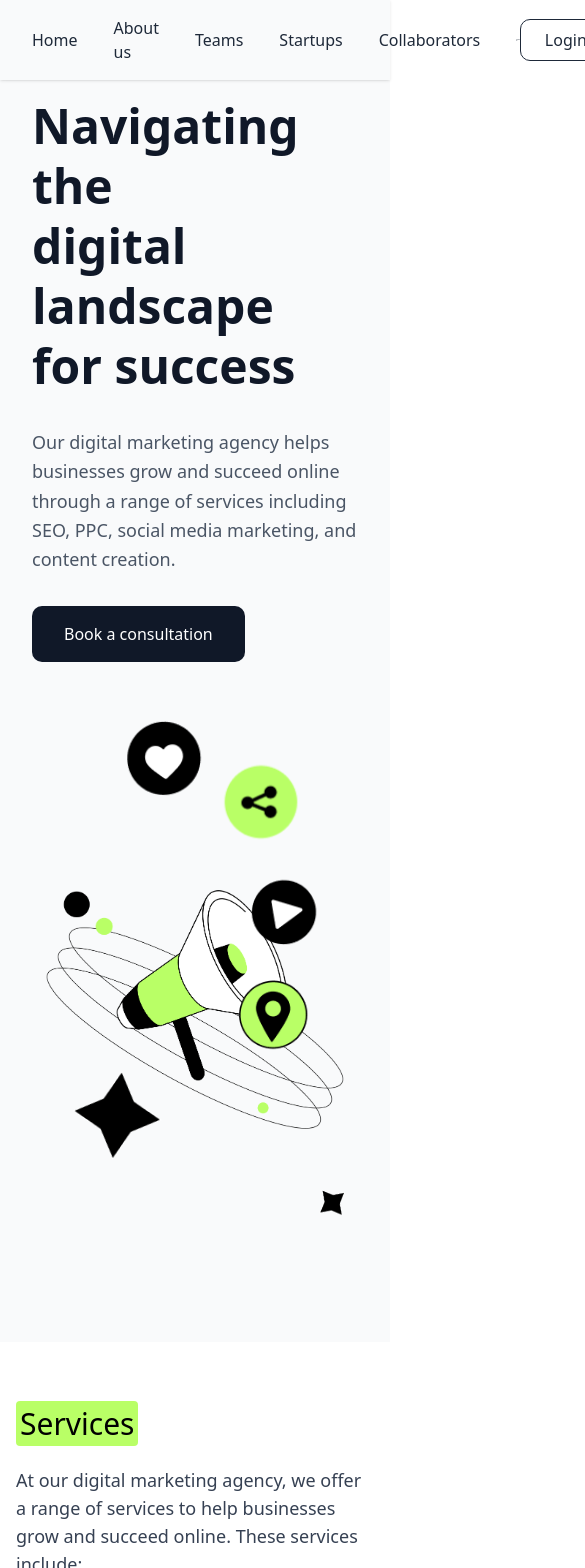
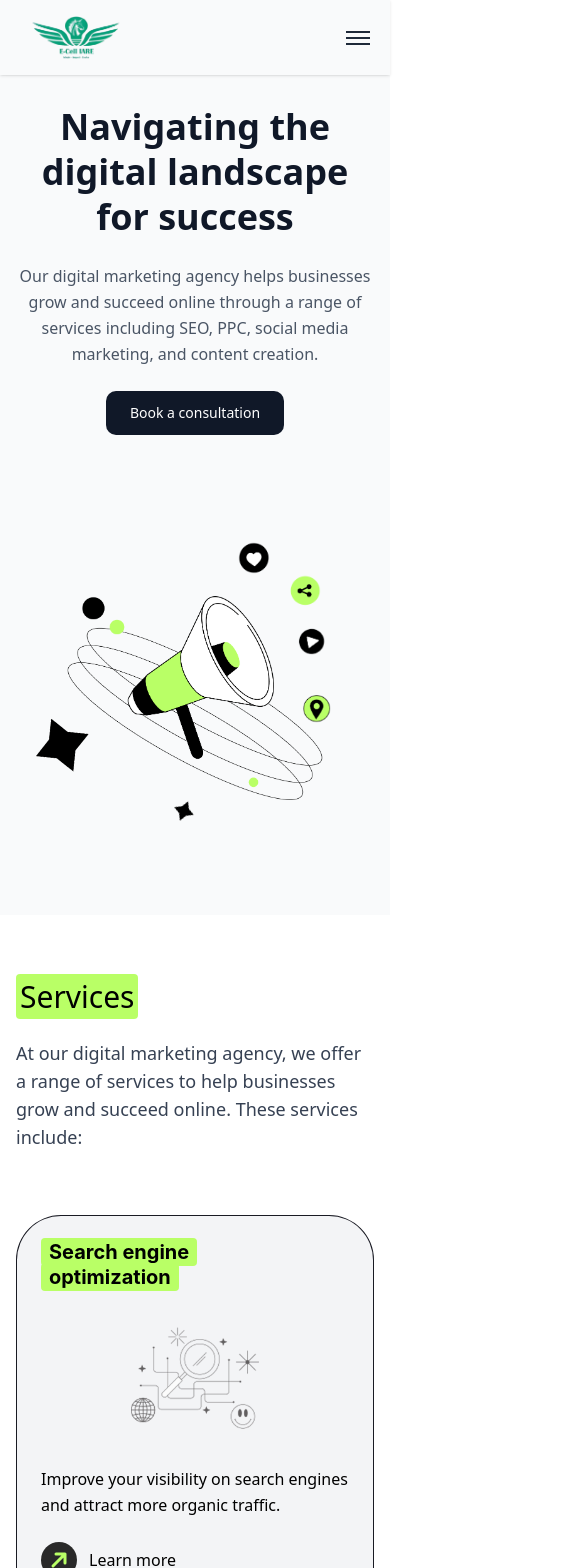
Before and after one commit to Maximus5470/Ecell-Website, a Next.js app: page / in a window 390 px wide. Shown: the top 1568 px of the page, 585 px wide, since content can reach past the window. Built offline with nearby package versions, Linux system fonts and the light colour scheme.

Commit message:
Made the website responsive to other devices... May need a bit more reforms

```diff
--- a/app/page.tsx
+++ b/app/page.tsx
@@ -1,5 +1,6 @@
 import Hero from "@/components/Hero";
 import WorkingProcess from "@/components/WorkingProcessComponent";
+import ServicesSection from "@/sections/ServicesSection";
 
 const workingProcessSteps = [
   {
@@ -40,21 +41,17 @@ const workingProcessSteps = [
     bgColor: "#B9FF66",
   },
 ];
-import Navbar from "@/components/Navbar";
-import ContactUs from "@/components/ContactUs";
-import Footer from "@/components/Footer";
-import ServicesSection from "@/sections/ServicesSection";
 
 export default function Home() {
   return (
     <div>
-      <Hero/>
-        <ServicesSection/>
-      <div className="bg-gray-50 py-16">
-        <div className="font-sans max-w-7xl mx-auto px-8 mb-12">
-          <div className="flex flex-col lg:flex-row lg:items-baseline mb-12">
-            <span className="bg-[#B9FF66] text-black font-bold text-3xl px-8 py-4 rounded-lg mb-4 lg:mb-0 lg:mr-8">Our Working Process</span>
-            <span className="text-gray-600 text-lg lg:text-xl">Step-by-Step Guide to Achieving Your Business Goals</span>
+      <Hero />
+      <ServicesSection />
+      <div className="bg-gray-50 py-8 sm:py-12 lg:py-16">
+        <div className="font-sans max-w-7xl mx-auto px-4 sm:px-6 lg:px-8 mb-8 sm:mb-12">
+          <div className="flex flex-col lg:flex-row lg:items-baseline mb-8 sm:mb-12 text-center lg:text-left">
+            <span className="bg-[#B9FF66] text-black font-bold text-xl sm:text-2xl lg:text-3xl px-6 sm:px-8 py-3 sm:py-4 rounded-lg mb-4 lg:mb-0 lg:mr-8 inline-block">Our Working Process</span>
+            <span className="text-gray-600 text-base sm:text-lg lg:text-xl leading-relaxed">Step-by-Step Guide to Achieving Your Business Goals</span>
           </div>
         </div>
         <WorkingProcess
@@ -63,14 +60,4 @@ export default function Home() {
       </div>
     </div>
   );
-    return (
-        <main>
-            {/*<Navbar />*/}
-            <Hero />
-            <ServicesSection/>
-            {/* Add your other sections here */}
-            {/* <ContactUs /> */}
-            {/*<Footer />*/}
-        </main>
-    );
 }
--- a/components/Hero.tsx
+++ b/components/Hero.tsx
@@ -58,28 +58,28 @@ const Hero = () => {
         .rotate-star-fast { animation: rotateStar 3s linear infinite; }
       `}</style>
 
-      <section className="bg-gray-50 pt-24 pb-8 px-8">
+      <section className="bg-gray-50 pt-26 sm:pt-24 md:pt-28 pb-4 sm:pb-8 md:pb-10 px-4 sm:px-8 md:px-10">
       <div className="max-w-7xl mx-auto">
-        <div className="grid grid-cols-1 lg:grid-cols-2 gap-12 items-center">
+        <div className="grid grid-cols-1 lg:grid-cols-2 gap-8 md:gap-10 lg:gap-12 items-center">
           {/* Left Content */}
-          <div className="space-y-8">
-            <h1 className="text-5xl lg:text-6xl font-bold text-gray-900 leading-tight">
+          <div className="space-y-6 sm:space-y-8 md:space-y-10 text-center lg:text-left">
+            <h1 className="text-4xl md:text-5xl lg:text-6xl font-bold text-gray-900 leading-tight">
               Navigating the{' '}
               <span className="block">digital landscape</span>
               <span className="block">for success</span>
             </h1>
 
-            <p className="text-lg text-gray-600 leading-relaxed max-w-md">
+            <p className="text-base sm:text-lg md:text-xl text-gray-600 leading-relaxed max-w-md md:max-w-lg mx-auto lg:mx-0">
               Our digital marketing agency helps businesses grow and succeed online through a range of services including SEO, PPC, social media marketing, and content creation.
             </p>
 
-            <button className="bg-gray-900 text-white px-8 py-4 rounded-lg font-medium hover:bg-gray-800 transition-colors">
+            <button className="bg-gray-900 text-white px-6 sm:px-8 md:px-10 py-3 sm:py-4 md:py-5 rounded-lg font-medium hover:bg-gray-800 transition-colors text-sm sm:text-base md:text-lg">
               Book a consultation
             </button>
           </div>
 
           {/* Right Content - Image with decorative elements */}
-          <div className="relative flex justify-center items-center min-h-[600px]">
+          <div className="relative flex justify-center items-center min-h-[400px] sm:min-h-[500px] md:min-h-[550px] lg:min-h-[600px] mt-8 md:mt-10 lg:mt-0">
             {/* Main megaphone image */}
             <div className="relative z-10">
               <Image
@@ -87,69 +87,75 @@ const Hero = () => {
                 alt="Megaphone illustration"
                 width={600}
                 height={600}
-                className="object-contain"
+                className="object-contain w-[280px] h-[280px] sm:w-[400px] sm:h-[400px] md:w-[450px] md:h-[450px] lg:w-[500px] lg:h-[500px] xl:w-[600px] xl:h-[600px]"
               />
             </div>
 
-            {/* Decorative elements - only using provided images */}
+            {/* Decorative elements - responsive positioning */}
 
             {/* Share icon */}
-            <div className="absolute top-10 right-12 z-20 float-1">
+            <div className="absolute top-18 right-12 sm:top-8 sm:right-8 md:top-20 md:right-56 lg:top-10 lg:right-12 z-20 float-1">
               <Image
                 src="/mic_extras/share.png"
                 alt="Share"
                 width={100}
                 height={100}
+                className="w-[40px] h-[40px] sm:w-[70px] sm:h-[70px] md:w-[85px] md:h-[85px] lg:w-[100px] lg:h-[100px]"
               />
             </div>
 
             {/* Heart icon */}
-            <div className="absolute top-0 right-35 z-20 float-2">
+            <div className="absolute top-10 right-24 sm:top-2 sm:right-28 md:top-0 md:right-72 lg:right-35 z-20 float-2">
               <Image
                 src="/mic_extras/heart.png"
                 alt="Heart"
                 width={100}
                 height={100}
+                className="w-[40px] h-[40px] sm:w-[70px] sm:h-[70px] md:w-[85px] md:h-[85px] lg:w-[100px] lg:h-[100px]"
               />
             </div>
 
             {/* Play button */}
-            <div className="absolute top-40 right-8 z-20 float-3">
+            <div className="absolute top-32 right-12 sm:top-40 sm:right-6 md:top-44 md:right-46 lg:right-8 z-20 float-3">
               <Image
                 src="/mic_extras/play.png"
                 alt="Play"
                 width={90}
                 height={90}
+                className="w-[35px] h-[35px] sm:w-[60px] sm:h-[60px] md:w-[75px] md:h-[75px] lg:w-[90px] lg:h-[90px]"
               />
             </div>
 
             {/* Location pin */}
-            <div className="absolute top-65 right-10 z-20 float-4">
+            <div className="absolute top-48 right-10 sm:top-60 sm:right-6 md:top-64 md:right-50 lg:top-65 lg:right-10 z-20 float-4">
               <Image
                 src="/mic_extras/location.png"
                 alt="Location"
                 width={90}
                 height={90}
+                className="w-[35px] h-[35px] sm:w-[60px] sm:h-[60px] md:w-[75px] md:h-[75px] lg:w-[90px] lg:h-[90px]"
               />
             </div>
 
-            {/* Large black star */}
-            <div className="absolute top-90 left-10 z-20 rotate-star-slow">
+            {/* Large black star - hide on mobile, show on larger screens */}
+            <div className="absolute top-54 left-4 sm:top-90 sm:left-6 md:top-72 md:left-50 lg:left-10 z-20 rotate-star-slow">
               <Image
                 src="/mic_extras/bigstar.png"
                 alt="Big Star"
                 width={90}
                 height={90}
+                className="w-[60px] h-[60px] md:w-[75px] md:h-[75px] lg:w-[90px] lg:h-[90px]"
               />
             </div>
 
             {/* Small black star */}
-            <div className="absolute bottom-24 left-72 z-20 rotate-star-fast">
+            <div className="absolute bottom-20 left-40 sm:bottom-20 sm:left-56 md:bottom-28 md:left-90 lg:bottom-24 lg:left-72 z-20 rotate-star-fast">
               <Image
                 src="/mic_extras/smallstar.png"
                 alt="Small Star"
                 width={24}
                 height={24}
+                className="w-[16px] h-[16px] sm:w-[20px] sm:h-[20px] md:w-[22px] md:h-[22px] lg:w-[24px] lg:h-[24px]"
               />
             </div>
 
--- a/components/Navbar.tsx
+++ b/components/Navbar.tsx
@@ -5,6 +5,7 @@ import Image from 'next/image';
 const Navbar = () => {
   const [isVisible, setIsVisible] = useState(true);
   const [lastScrollY, setLastScrollY] = useState(0);
+  const [isMobileMenuOpen, setIsMobileMenuOpen] = useState(false);
 
   useEffect(() => {
     const controlNavbar = () => {
@@ -30,24 +31,57 @@ const Navbar = () => {
   }, [lastScrollY]);
 
   return (
-    <nav className={`flex items-center justify-between bg-gray-50 py-4 px-8 fixed top-0 left-0 right-0 z-50 shadow-sm transition-transform duration-300 ease-in-out ${
+    <nav className={`flex items-center justify-between bg-gray-50 py-4 px-4 sm:px-8 fixed top-0 left-0 right-0 z-50 shadow-sm transition-transform duration-300 ease-in-out ${
       isVisible ? 'translate-y-0' : '-translate-y-full'
     }`}>
       <div className="flex items-center">
-        <Image src="/ecelllogo.png" alt="E-Cell IARE Logo" width={150} height={10} priority />
+        <Image src="/ecelllogo.png" alt="E-Cell IARE Logo" width={120} height={8} priority className="sm:w-[150px]" />
       </div>
-      <ul className="flex flex-1 justify-center items-center list-none gap-9 m-0 p-0">
-        <li className="font-inter text-[16px] font-normal text-gray-800 cursor-pointer transition-colors hover:text-teal-600">Home</li>
-        <li className="font-inter text-[16px] font-normal text-gray-800 cursor-pointer transition-colors hover:text-teal-600">About us</li>
-        <li className="font-inter text-[16px] font-normal text-gray-800 cursor-pointer transition-colors hover:text-teal-600">Teams</li>
-        <li className="font-inter text-[16px] font-normal text-gray-800 cursor-pointer transition-colors hover:text-teal-600">Startups</li>
-        <li className="font-inter text-[16px] font-normal text-gray-800 cursor-pointer transition-colors hover:text-teal-600">Collaborators</li>
-        <li className="font-inter text-[1px] font-normal text-gray-800 cursor-pointer transition-colors hover:text-teal-600">Contact us</li>
+
+      {/* Desktop Menu */}
+      <ul className="hidden lg:flex flex-1 justify-center items-center list-none gap-6 xl:gap-9 m-0 p-0">
+        <li className="font-inter text-[14px] xl:text-[16px] font-normal text-gray-800 cursor-pointer transition-colors hover:text-teal-600">Home</li>
+        <li className="font-inter text-[14px] xl:text-[16px] font-normal text-gray-800 cursor-pointer transition-colors hover:text-teal-600">About us</li>
+        <li className="font-inter text-[14px] xl:text-[16px] font-normal text-gray-800 cursor-pointer transition-colors hover:text-teal-600">Teams</li>
+        <li className="font-inter text-[14px] xl:text-[16px] font-normal text-gray-800 cursor-pointer transition-colors hover:text-teal-600">Startups</li>
+        <li className="font-inter text-[14px] xl:text-[16px] font-normal text-gray-800 cursor-pointer transition-colors hover:text-teal-600">Collaborators</li>
+        <li className="font-inter text-[14px] xl:text-[16px] font-normal text-gray-800 cursor-pointer transition-colors hover:text-teal-600">Contact us</li>
       </ul>
-      <div className="flex items-center">
-        <button className="px-6 py-2 border border-gray-800 rounded-lg bg-white text-gray-800 text-[16px] font-inter cursor-pointer transition-all hover:bg-teal-600 hover:text-white hover:border-teal-600">
+
+      {/* Desktop Login Button */}
+      <div className="hidden sm:flex items-center">
+        <button className="px-4 sm:px-6 py-2 border border-gray-800 rounded-lg bg-white text-gray-800 text-[14px] sm:text-[16px] font-inter cursor-pointer transition-all hover:bg-teal-600 hover:text-white hover:border-teal-600">
           Login
         </button>
+      </div>
+
+      {/* Mobile Menu Button */}
+      <button
+        className="lg:hidden flex flex-col justify-center items-center w-8 h-8 space-y-1"
+        onClick={() => setIsMobileMenuOpen(!isMobileMenuOpen)}
+      >
+        <span className={`block h-0.5 w-6 bg-gray-800 transition-all duration-300 ${isMobileMenuOpen ? 'rotate-45 translate-y-1.5' : ''}`}></span>
+        <span className={`block h-0.5 w-6 bg-gray-800 transition-all duration-300 ${isMobileMenuOpen ? 'opacity-0' : ''}`}></span>
+        <span className={`block h-0.5 w-6 bg-gray-800 transition-all duration-300 ${isMobileMenuOpen ? '-rotate-45 -translate-y-1.5' : ''}`}></span>
+      </button>
+
+      {/* Mobile Menu */}
+      <div className={`lg:hidden absolute top-full left-0 right-0 bg-gray-50 shadow-lg transition-all duration-300 ease-in-out ${
+        isMobileMenuOpen ? 'opacity-100 visible' : 'opacity-0 invisible'
+      }`}>
+        <ul className="flex flex-col items-center py-4 space-y-4">
+          <li className="font-inter text-[16px] font-normal text-gray-800 cursor-pointer transition-colors hover:text-teal-600">Home</li>
+          <li className="font-inter text-[16px] font-normal text-gray-800 cursor-pointer transition-colors hover:text-teal-600">About us</li>
+          <li className="font-inter text-[16px] font-normal text-gray-800 cursor-pointer transition-colors hover:text-teal-600">Teams</li>
+          <li className="font-inter text-[16px] font-normal text-gray-800 cursor-pointer transition-colors hover:text-teal-600">Startups</li>
+          <li className="font-inter text-[16px] font-normal text-gray-800 cursor-pointer transition-colors hover:text-teal-600">Collaborators</li>
+          <li className="font-inter text-[16px] font-normal text-gray-800 cursor-pointer transition-colors hover:text-teal-600">Contact us</li>
+          <li className="sm:hidden">
+            <button className="px-6 py-2 border border-gray-800 rounded-lg bg-white text-gray-800 text-[16px] font-inter cursor-pointer transition-all hover:bg-teal-600 hover:text-white hover:border-teal-600">
+              Login
+            </button>
+          </li>
+        </ul>
       </div>
     </nav>
   );
--- a/components/ServiceCard.tsx
+++ b/components/ServiceCard.tsx
@@ -1,4 +1,4 @@
-import React from 'react';
+import React, { useRef, useEffect } from 'react';
 import Image from 'next/image';
 
 interface ServiceCardProps {
@@ -71,6 +71,34 @@ const ArrowIcon = ({ isDarkTheme }: { isDarkTheme: boolean }) => (
 export default function ServiceCard({ title, description, icon, isExpanded = false, onToggleExpand }: ServiceCardProps): React.JSX.Element {
   const styles = serviceStyles[title] || defaultStyle;
   const isDarkTheme = title === 'Social Media Marketing' || title === 'Analytics and Tracking';
+  const cardRef = useRef<HTMLDivElement>(null);
+  const previousScrollPosition = useRef<number>(0);
+
+  useEffect(() => {
+    if (isExpanded && cardRef.current) {
+      // Store the current scroll position before expanding
+      previousScrollPosition.current = window.scrollY;
+
+      // Use a small delay to ensure the card has expanded before calculating position
+      setTimeout(() => {
+        if (cardRef.current) {
+          const rect = cardRef.current.getBoundingClientRect();
+          const cardTop = rect.top + window.scrollY;
+          window.scrollTo({
+            top: cardTop ,
+            behavior: 'smooth'
+          });
+        }
+      }, 100); // Small delay to allow for expansion animation
+    } else if (!isExpanded && previousScrollPosition.current !== 0) {
+      // Return to the previous scroll position when collapsed
+      window.scrollTo({
+        top: previousScrollPosition.current,
+        behavior: 'smooth'
+      });
+      previousScrollPosition.current = 0;
+    }
+  }, [isExpanded]);
 
   // Sample expanded content for each service
   const expandedContent = {
@@ -154,6 +182,7 @@ export default function ServiceCard({ title, description, icon, isExpanded = fal
 
   return (
     <div
+      ref={cardRef}
       className={`relative p-6 sm:p-8 rounded-[45px] flex flex-col justify-between transition-all duration-500 ${styles.cardBg} overflow-hidden ${
         isExpanded
           ? 'min-h-[600px] sm:min-h-[700px]'
@@ -165,8 +194,8 @@ export default function ServiceCard({ title, description, icon, isExpanded = fal
         borderBottomColor: '#191A23'
       }}
     >
-      {/* Illustration */}
-      <div className={`absolute right-4 w-44 h-44 sm:w-52 sm:h-52 lg:w-60 lg:h-60 opacity-70 transition-all duration-500 ${
+      {/* Illustration - Desktop */}
+      <div className={`hidden sm:block absolute right-4 w-52 h-52 lg:w-60 lg:h-60 opacity-70 transition-all duration-500 ${
         isExpanded
           ? 'top-8 transform-none'
           : 'top-1/2 transform -translate-y-1/2'
@@ -176,14 +205,27 @@ export default function ServiceCard({ title, description, icon, isExpanded = fal
           alt={`${title} illustration`}
           fill
           className="object-contain"
-          sizes="(max-width: 640px) 176px, (max-width: 1024px) 208px, 240px"
+          sizes="(max-width: 1024px) 208px, 240px"
         />
       </div>
 
       {/* Content */}
-      <div className="relative z-10 flex flex-col justify-between h-full pr-48 sm:pr-56 lg:pr-64">
+      <div className="relative z-10 flex flex-col justify-between h-full sm:pr-56 lg:pr-64">
         <div>
           {renderTitle()}
+
+          {/* Mobile Illustration */}
+          <div className="sm:hidden flex justify-center mb-6">
+            <div className="relative w-32 h-32 opacity-70">
+              <Image
+                src={icon}
+                alt={`${title} illustration`}
+                fill
+                className="object-contain"
+                sizes="128px"
+              />
+            </div>
+          </div>
 
           {/* Basic Description */}
           <p className={`text-base ${styles.textColor} mb-6 leading-relaxed`}>
```
Also changed, not shown: components/Footer.tsx (+69 -22 lines), components/WorkingProcessComponent.tsx (+11 -11 lines).
